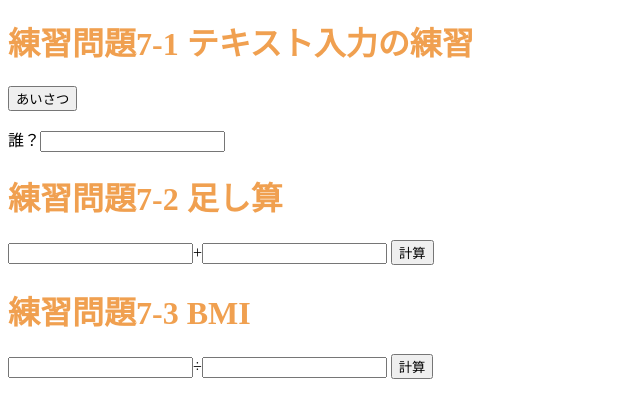
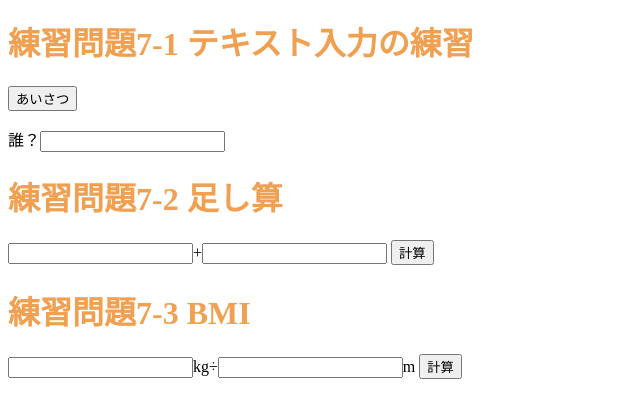
Before and after one commit to takahasidaiki/web2024-2, a plain HTML site: page index.html in a window 1280 px wide. Shown: the part 3131-3526 px from the top of the page, without its empty margins (0-640 px from the left). Drawn offline with Linux system fonts and the light colour scheme.

Commit message:
Update index.html

```diff
--- a/index.html
+++ b/index.html
@@ -117,7 +117,7 @@
  <p><input type="text" id="input1">+<input type="text" id="input2">
  <input type="button" value="計算" onclick="add();"></p>
  <h1>練習問題7-3 BMI</h1>
- <p><input type="text" id="bmi1">÷<input type="text" id="bmi2">
+ <p><input type="text" id="bmi1">kg÷<input type="text" id="bmi2">m
  <input type="button" value="計算" onclick="BMI();"></p>
 
 </body>
```
